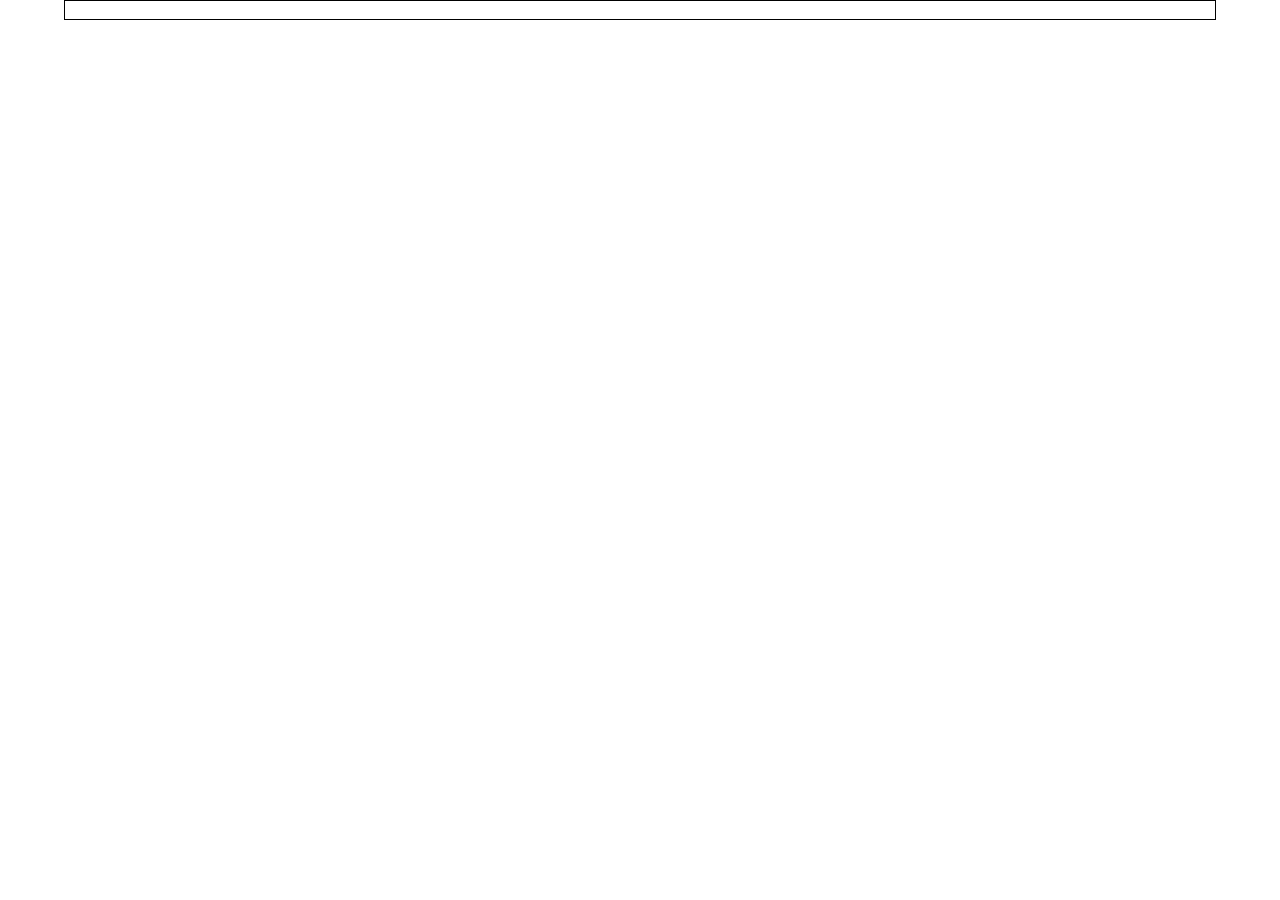
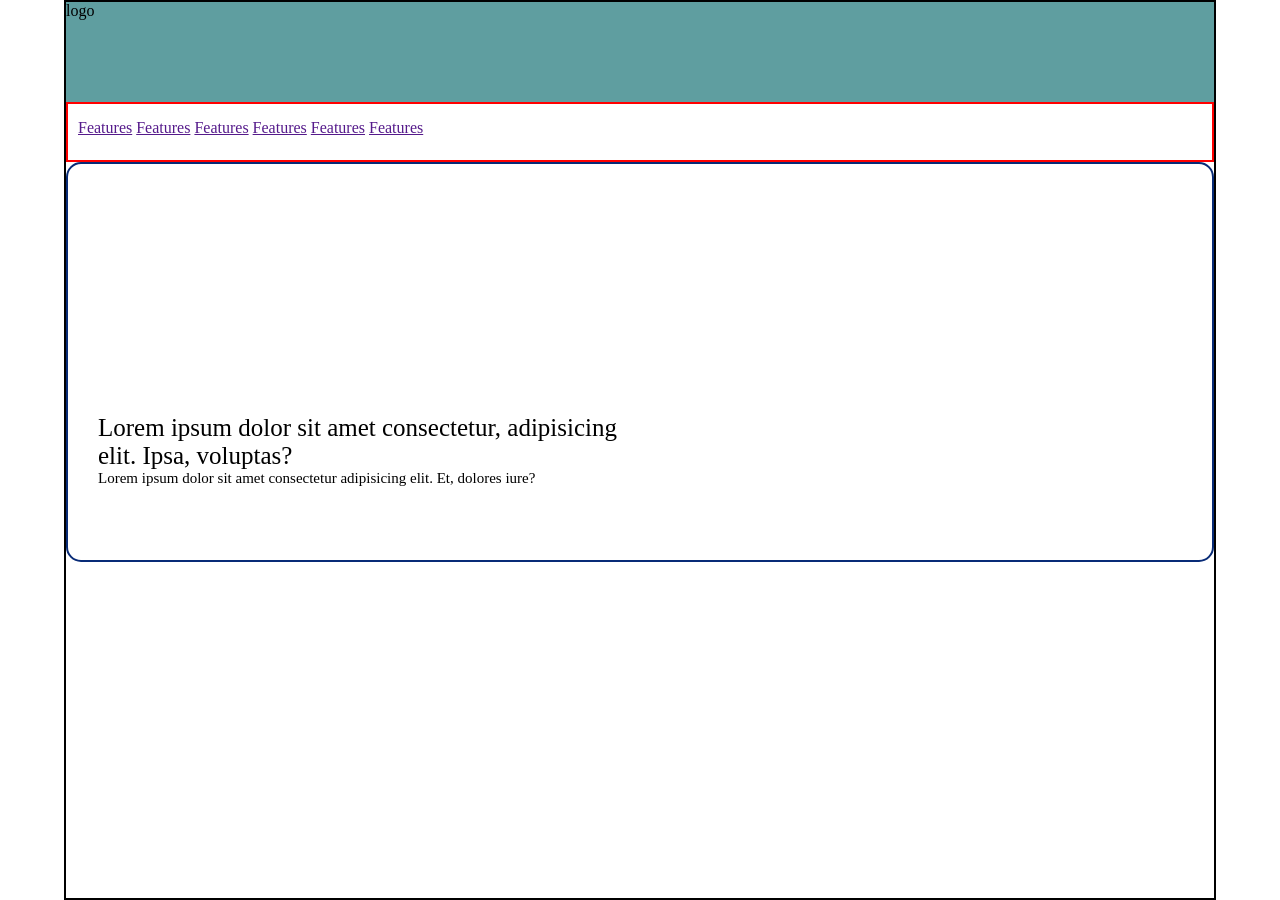
Before and after one commit to GasGas7/htmlcss-struttura-wp, a plain HTML site: page index.html in a window 1280 px wide. Before the commit the page ends 800 px from the top, so only its background shows below. Drawn offline with Linux system fonts and the light colour scheme.

Commit message:
initial main structure

```diff
--- a/index.html
+++ b/index.html
@@ -8,7 +8,28 @@
     <link rel="stylesheet" href="style.css">
 </head>
 <body>
-    <div class="container">
+    <div class="container clearfix">
+        <header class="logo ">
+            logo
+        </header>
+        <nav class="nav_link">
+            <a href="">Features</a>
+            <a href="">Features</a>
+            <a href="">Features</a>
+            <a href="">Features</a>
+            <a href="">Features</a>
+            <a href="">Features</a>
+        </nav>
+        <main>
+            <div class="yoga_bg">
+                <div class="lorem_yoga">
+                    <p style="font-size: 25px;">Lorem ipsum dolor sit amet consectetur, adipisicing elit. Ipsa, voluptas?
+                    </p>
+                    <p style="font-size: 15px;">Lorem ipsum dolor sit amet consectetur adipisicing elit. Et, dolores iure?
+                    </p>
+                </div>
+            </div>
+        </main>
 
     </div>
 </body>
--- a/style.css
+++ b/style.css
@@ -14,7 +14,33 @@
 .container{
     width:90%;
     margin: auto;
-    border: 1px solid black;
-    height: 20px;
+    border: 2px solid black;
+    height: 900px;
 }
 /* /Utility class */
+
+/* Header class */
+.logo{
+    background-color: cadetblue;
+    height: 100px;
+}
+
+.nav_link{
+    height: 60px;
+    border: 2px solid red;
+    padding: 15px 0px 5px 10px;
+}
+/* /Header class */
+
+/* Main class */
+.yoga_bg{
+    height: 400px;
+    border: 2px solid rgb(8, 43, 119);
+    border-radius: 15px;
+    padding: 250px 0px 0px 30px;
+}
+
+.lorem_yoga{
+    width: 50%;
+}
+/* /Main class */
```
